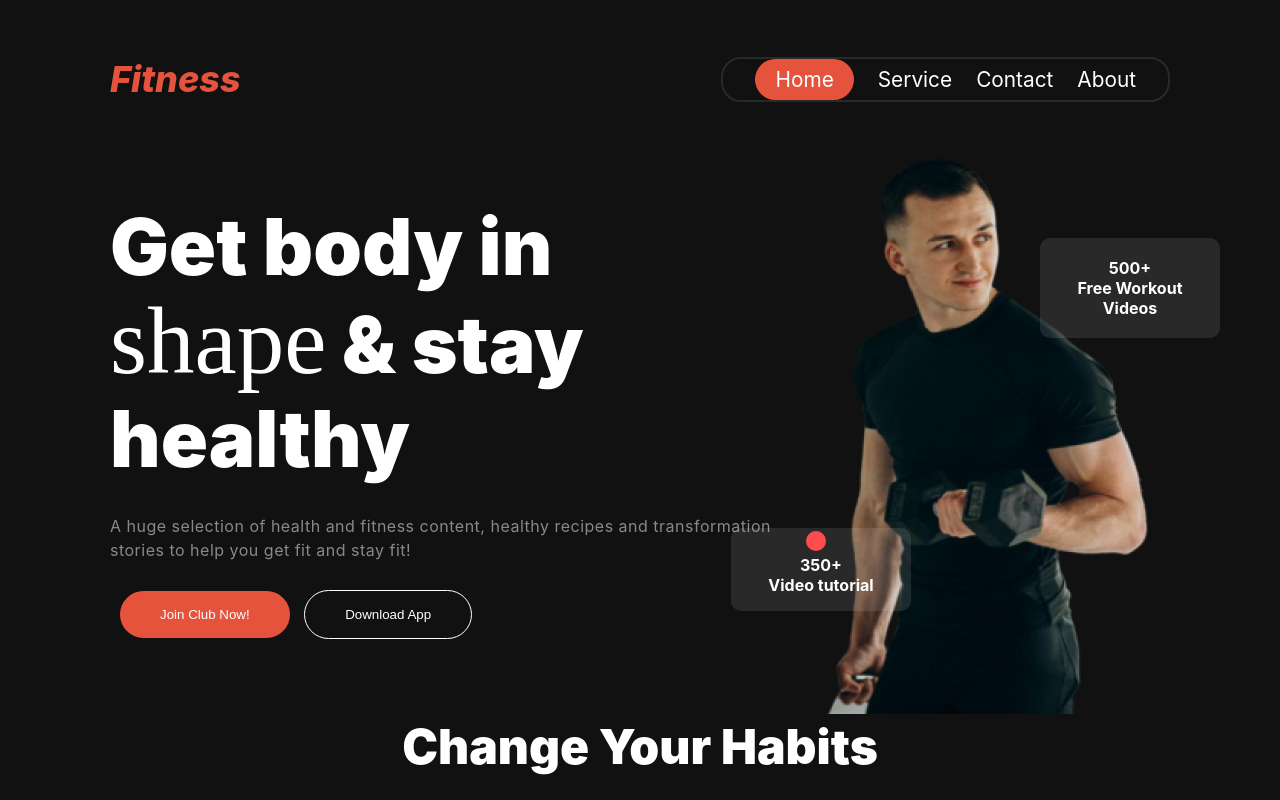
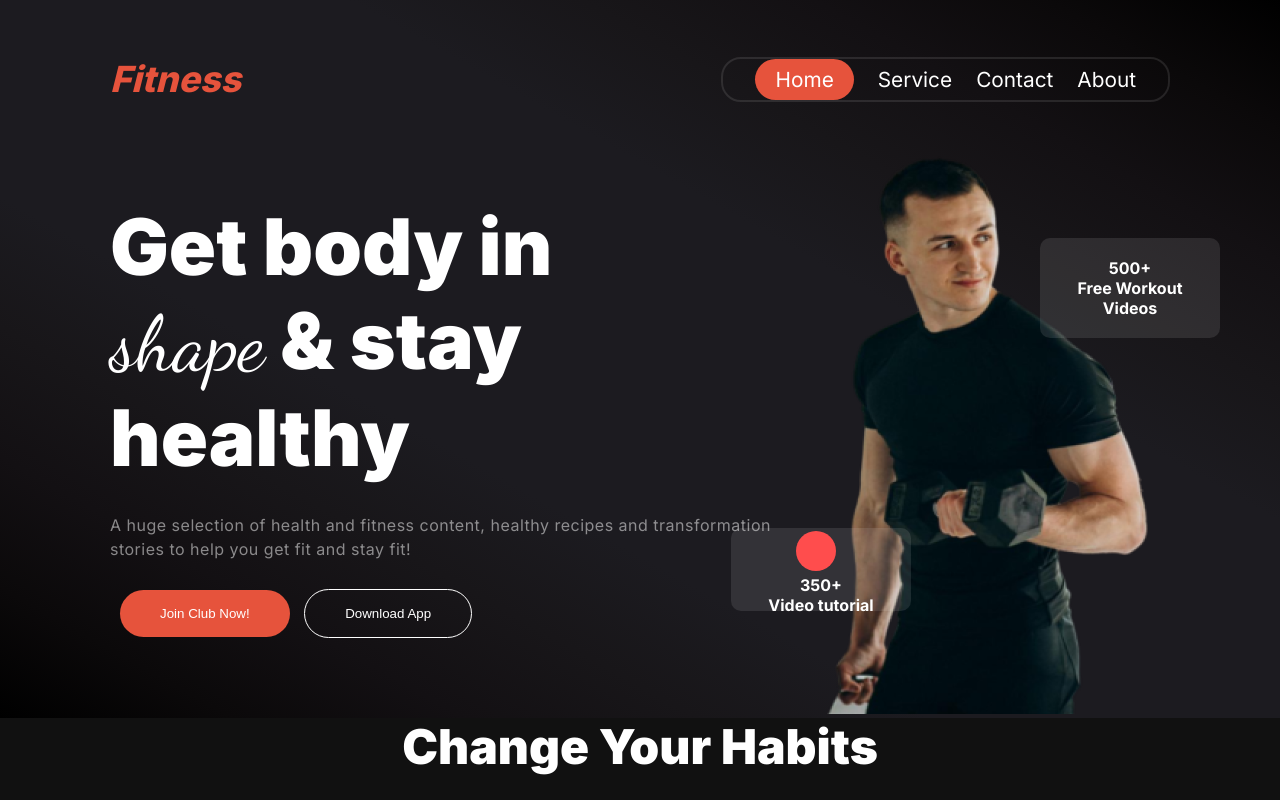
Before and after one commit to niloytalukde/assinment-2, a plain HTML site: page index.html in a window 1280 px wide. Shown: the top 800 px of the page. Drawn offline with Linux system fonts and the light colour scheme.

Commit message:
some customize

```diff
--- a/index.html
+++ b/index.html
@@ -8,8 +8,8 @@
     <link rel="stylesheet" href="responsibe.css">
     <link rel="stylesheet" href="https://cdnjs.cloudflare.com/ajax/libs/font-awesome/6.6.0/css/all.min.css" integrity="sha512-Kc323vGBEqzTmouAECnVceyQqyqdsSiqLQISBL29aUW4U/M7pSPA/gEUZQqv1cwx4OnYxTxve5UMg5GT6L4JJg==" crossorigin="anonymous" referrerpolicy="no-referrer" />
 </head>
-<body class="inter-normal bg-light">
-<header class="bg-light">
+<body class="inter-normal ">
+<header class="">
 
     <nav class="display-flex all-section">
             <h1 class="heading">Fitness</h1>
@@ -25,7 +25,7 @@
 
 <div class="banner-main display-flex all-section">
 <div>
-    <h1 class="banner-title">Get body in <span class="font miama-font"> shape</span> & stay healthy</h1>
+    <h1 class="banner-title">Get body in <span class="dancing-script"> shape</span> & stay healthy</h1>
     <p class="banner-description">A huge selection of health and fitness content, healthy recipes and transformation stories to help you get fit and stay fit!</p>
     <button class="banner-btn1">Join Club Now!</button>
     <button class="banner-btn2">Download App</button>
@@ -46,7 +46,7 @@
 </div>
 
 </header>
-<main>
+<main class="bg-light">
     <!-- Change Your Habits section start  -->
      <section class="all-section">
 <div class="all-center">
--- a/style.css
+++ b/style.css
@@ -1,18 +1,18 @@
+@import url('https://fonts.googleapis.com/css2?family=Inter:wght@100..900&display=swap');
+
+@import url('https://fonts.googleapis.com/css2?family=Dancing+Script:wght@400..700&display=swap');
+
+
+
+
 *{
     margin: 0;
     padding: 0;
 }
 
-@import url('https://fonts.googleapis.com/css2?family=Inter:wght@100..900&display=swap');
+/* font-family: 'Miama', sans-serif; */
 
-@import url('https://fonts.cdnfonts.com/css/miama');
-.miama-font{
-font-family: 'Miama', sans-serif;
-font-optical-sizing: auto;
-font-weight: 400;
-font-style: normal;
-font-size: 95px;
-}
+
 .inter-normal{
     font-family: "Inter", sans-serif;
     font-optical-sizing: auto;
@@ -21,9 +21,16 @@ font-size: 95px;
     font-variation-settings:
       "slnt" 0;
   }
- .font{
-    font-family: miama;
- }
+  .dancing-script {
+    font-family: "Dancing Script", cursive;
+    font-optical-sizing: auto;
+    font-weight: 400;
+    font-style: normal;
+  }
+
+
+
+
   /* common style   */
   .display-flex{
     display: flex;
@@ -40,6 +47,8 @@ font-size: 95px;
     background:rgba(17, 17, 17, 1);
 
 }
+header{
+    background-image: linear-gradient(to right top, #000000, #0b090a, #131013, #181619, #1c1b20, #1c1b20, #1c1b20, #1c1b20, #181619, #131013, #0b090a, #000000);}
 
 .all-title{
     color: white;
@@ -165,8 +174,8 @@ margin-top: 32px;
 }
 
 .dot {
-    height: 20px;
-    width: 20px;
+    height: 40px;
+    width: 40px;
     background-color: #FF4D4D;
     border-radius: 50%;
     display: inline-block;
```
